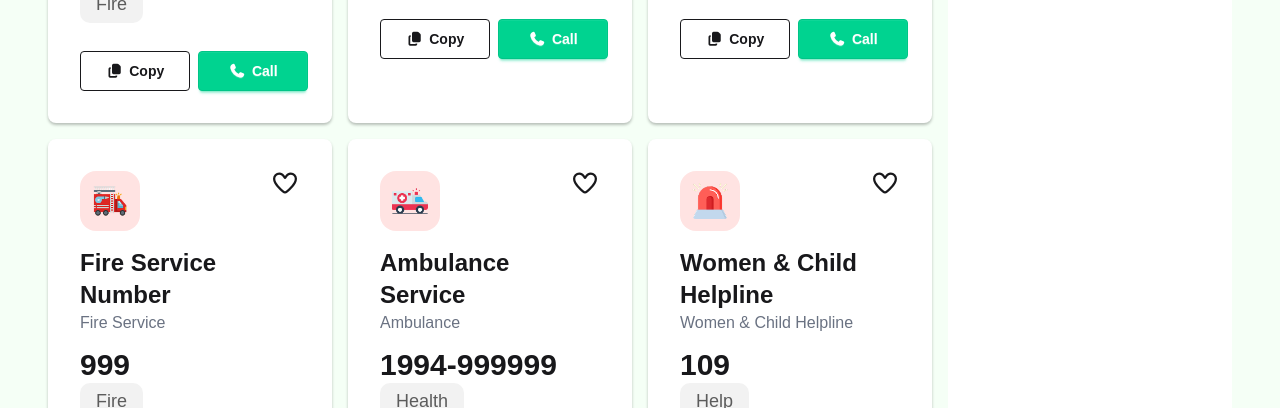
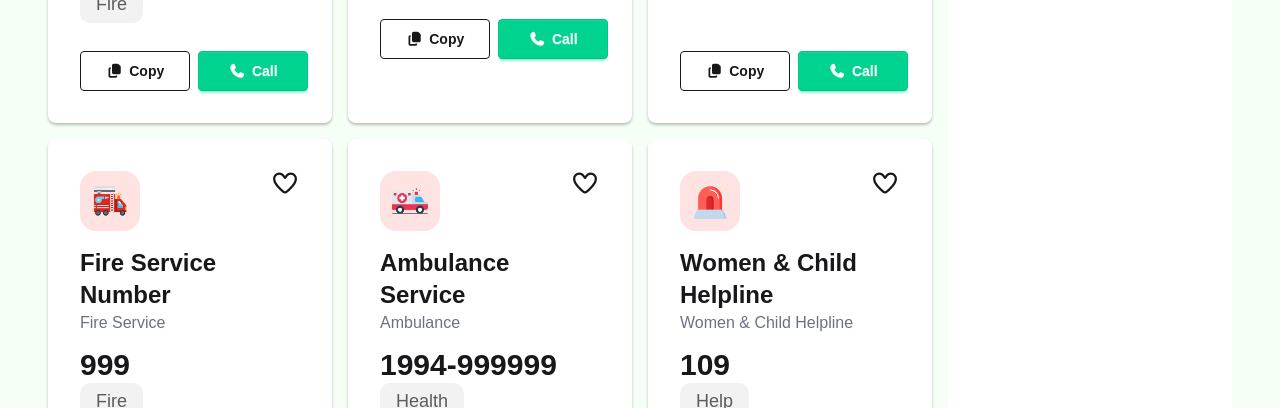
Before and after one commit to aminur-islam-sojib/B12-A5-Emergency-Hotline, a plain HTML site: page index.html in a window 1280 px wide. Shown: the part 692-1100 px from the top of the page. Drawn offline with nearby package versions, Linux system fonts and the light colour scheme; a web font is replaced by a local one.

Commit message:
edit in card

```diff
--- a/index.html
+++ b/index.html
@@ -160,7 +160,7 @@
           <div class="flex">
             <h3 class="category-bt">Police</h3>
           </div>
-          <div class="flex gap-2 mt-7">
+          <div class="flex gap-2 mt-auto">
             <button class="btn btn-outline w-[50%]">
               <i class="fa-solid fa-copy"></i> Copy
             </button>
```
